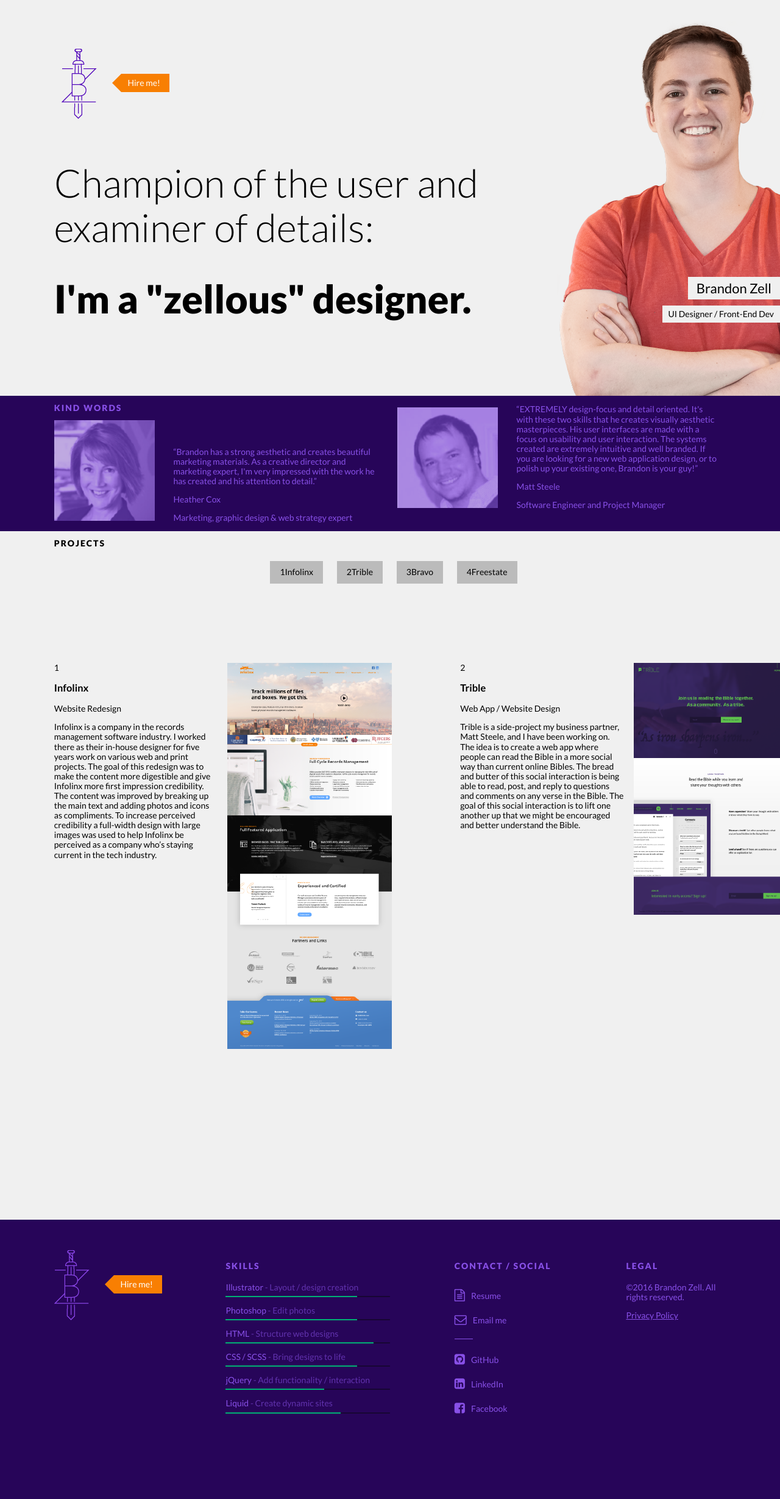
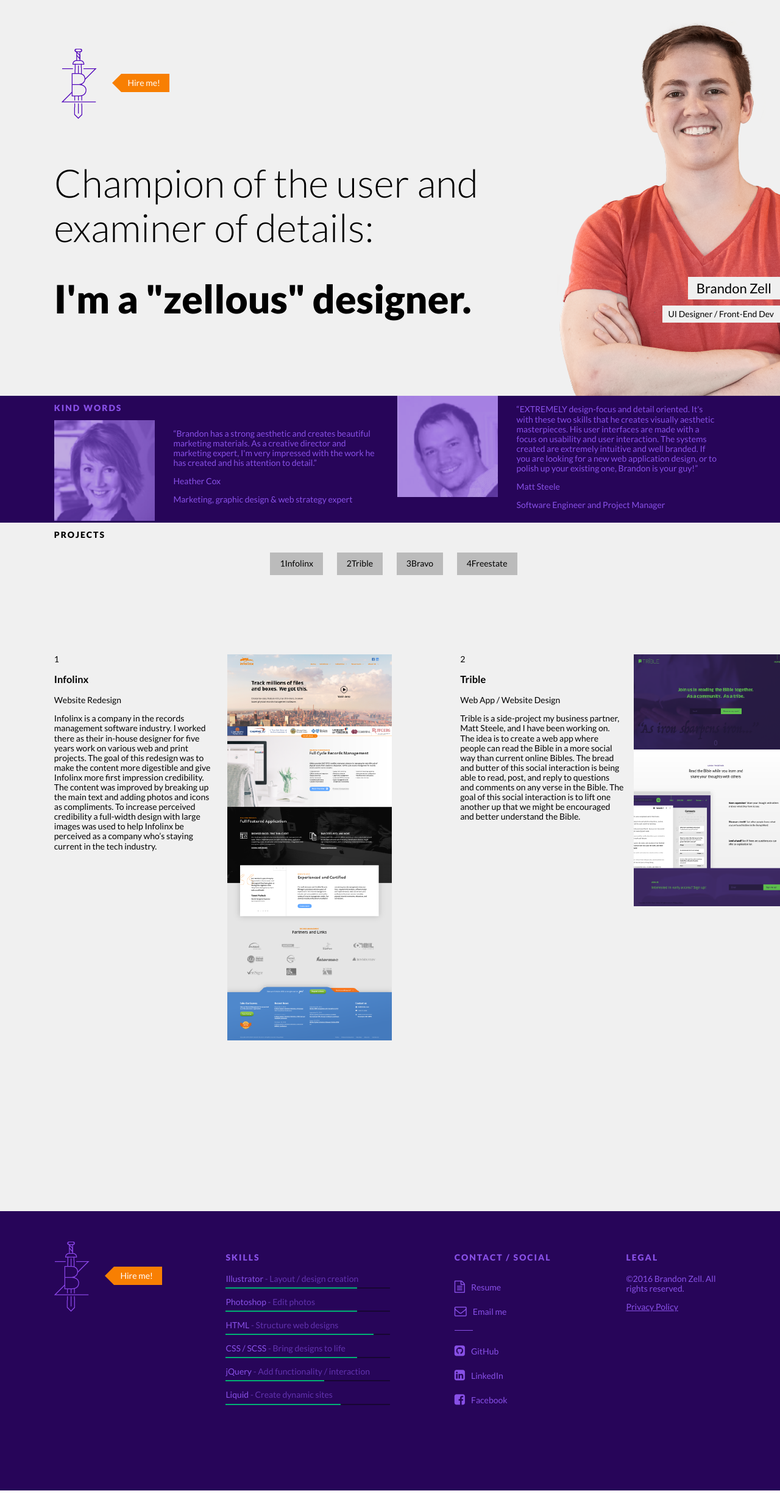
Before and after one commit to bzle/brandonz-me, a Jekyll site: the page built from index.html, in a window 1280 px wide. Shown: the whole page at 61% size. Built offline with Jekyll 4.4.1, drawn with Linux system fonts in a browser that asks for light colours; nearby versions of some CDN libraries.

Commit message:
Updated '/css/style.scss' via CloudCannon

```diff
--- a/css/style.scss
+++ b/css/style.scss
@@ -849,7 +849,6 @@ header {
     color: $light-purple;
 }
 .referral {
-    vertical-align: top;
 }
 .referral__img {
     display: inline-block;
@@ -859,6 +858,7 @@ header {
     display: inline-block;
     margin-left: 5%;
     width: 60%;
+    vertical-align: top;
 }
 .kind-words-section, footer {
     background-color: $purple;
```
